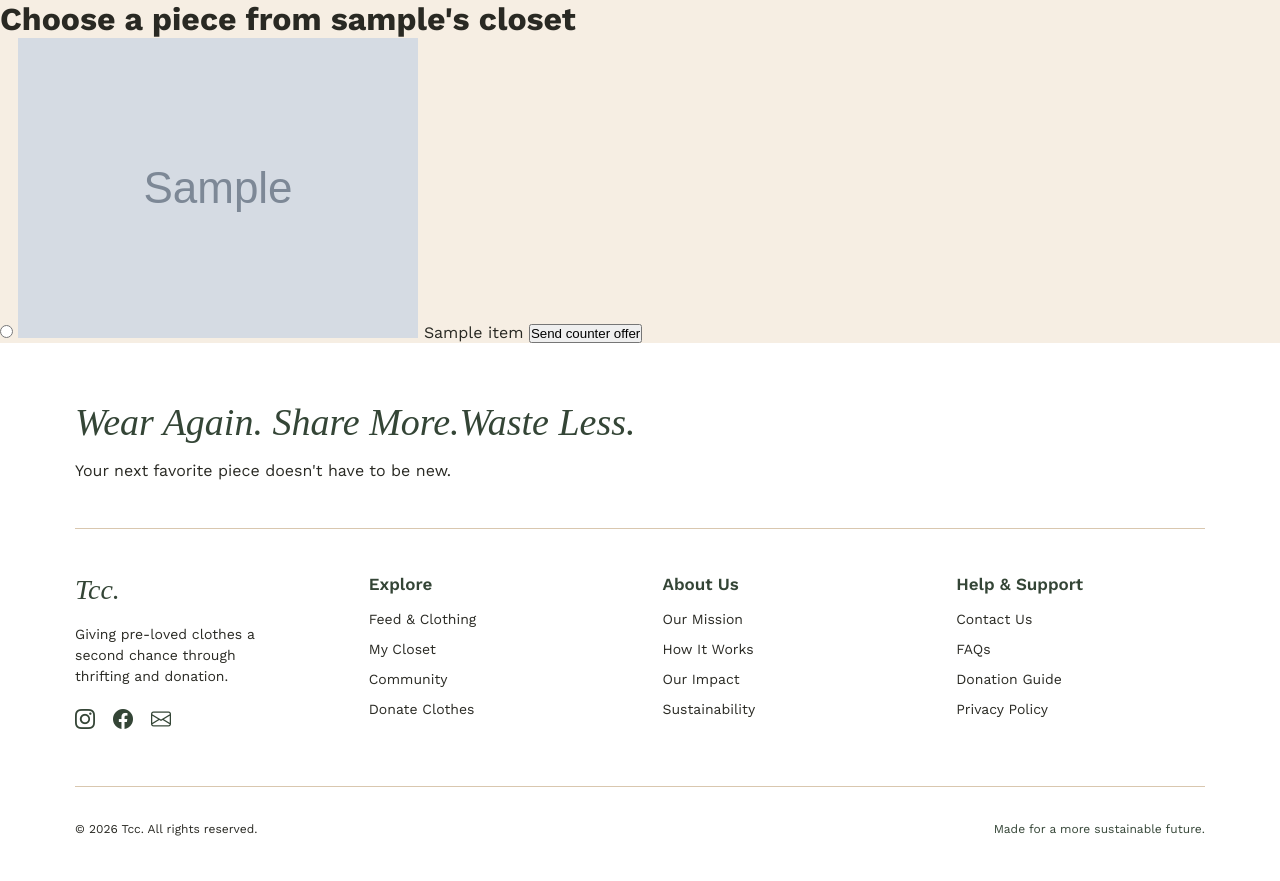
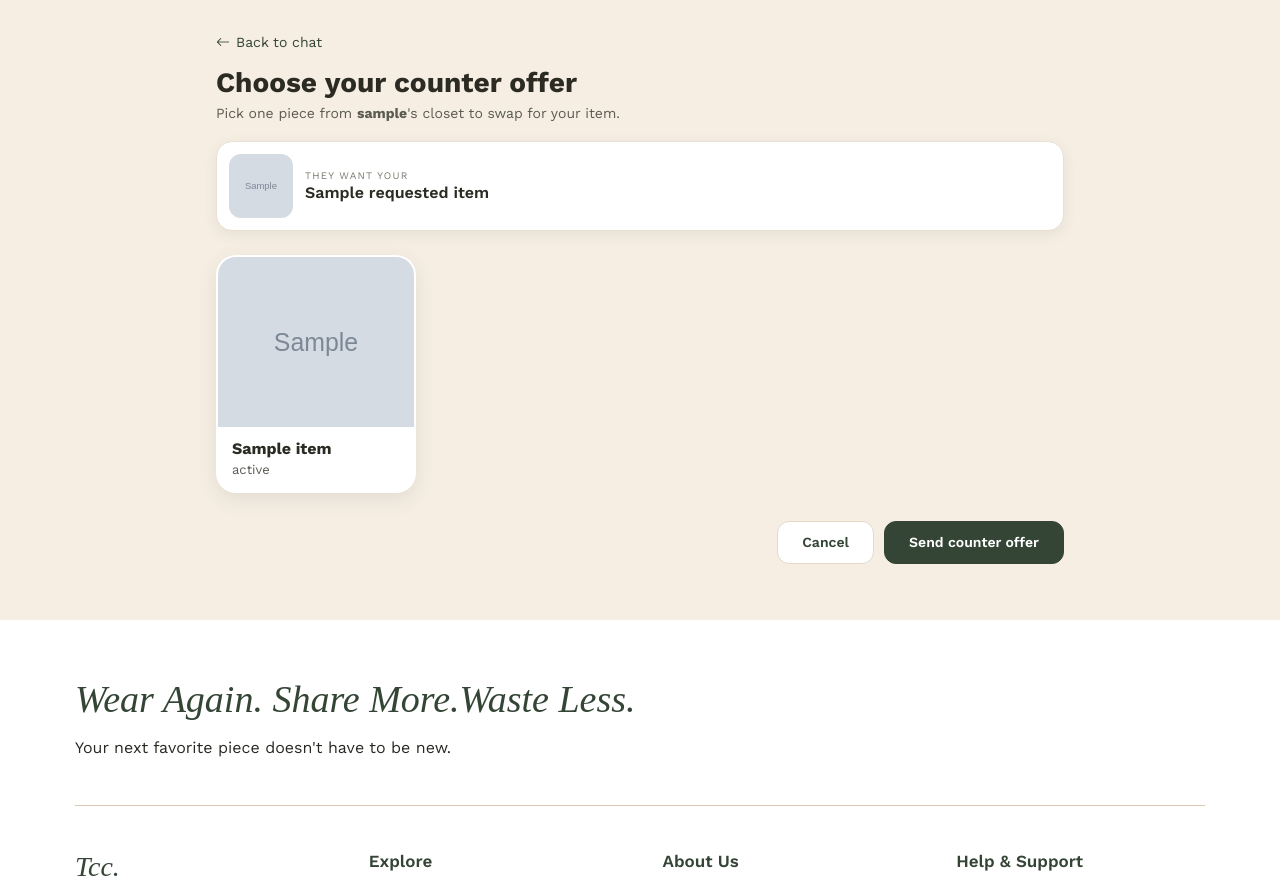
Before and after one commit to the-closet-club-tcc/the-closet-club, a Django app: template templates/swap/choose_counter.html in a window 1280 px wide. Shown: the part 70-951 px from the top of the page. Before the commit the page ends 906 px from the top, so only its background shows below. Run offline with Django 5.2, Linux system fonts and the light colour scheme; the template is opened without the code that fills it: most values are stand-ins (such as "Sample title", 1, 10 or a date in 2020); grey boxes marked "Sample" are stand-in pictures; some web fonts are replaced.

Commit message:
style(swap): restyle counter offer page to match site theme with self-contained theme CSS

```diff
--- a/templates/swap/choose_counter.html
+++ b/templates/swap/choose_counter.html
@@ -1,16 +1,97 @@
 {% extends 'base.html' %}
 {% block content %}
-<div class="max-w-2xl mx-auto p-4">
-  <h1 class="text-xl font-bold">Choose a piece from {{ swap_request.sender.username }}'s closet</h1>
-  <form method="post">{% csrf_token %}
-    {% for item in choices %}
-      <label class="flex items-center gap-3 border rounded p-2 my-2">
+<style>
+  .cc-wrap { max-width: 880px; margin: 0 auto; padding: 32px 16px 56px; }
+  .cc-back { display: inline-flex; align-items: center; gap: 6px; font-size: 14px; color: #344536; text-decoration: none; margin-bottom: 16px; }
+  .cc-back:hover { text-decoration: underline; }
+  .cc-title { font-size: 28px; font-weight: 700; color: #2B2B24; margin: 0; }
+  .cc-sub { margin: 6px 0 0; font-size: 14px; color: #5b5b52; }
+
+  .cc-want { display: flex; align-items: center; gap: 12px; margin-top: 20px; padding: 12px; background: #fff;
+             border: 1px solid #E8E0D0; border-radius: 16px; box-shadow: 0 4px 14px rgba(52,69,54,.08); }
+  .cc-want img, .cc-want .cc-ph { width: 64px; height: 64px; border-radius: 12px; object-fit: cover; flex-shrink: 0; }
+  .cc-label { font-size: 10px; letter-spacing: .12em; text-transform: uppercase; color: #7a7a70; margin: 0; }
+  .cc-name { margin: 2px 0 0; font-weight: 600; color: #2B2B24; }
+
+  .cc-grid { display: grid; grid-template-columns: repeat(auto-fill, minmax(190px, 1fr)); gap: 16px; margin-top: 24px; }
+  .cc-opt { position: relative; display: block; cursor: pointer; }
+  .cc-opt input { position: absolute; opacity: 0; pointer-events: none; }
+  .cc-card { background: #fff; border: 2px solid transparent; border-radius: 20px; overflow: hidden;
+             box-shadow: 0 6px 20px rgba(52,69,54,.10); transition: box-shadow .15s, border-color .15s, transform .15s; }
+  .cc-opt:hover .cc-card { box-shadow: 0 10px 26px rgba(52,69,54,.16); transform: translateY(-2px); }
+  .cc-opt input:checked + .cc-card { border-color: #344536; }
+  .cc-opt input:focus-visible + .cc-card { outline: 2px solid #B8863B; outline-offset: 2px; }
+  .cc-img { width: 100%; height: 170px; object-fit: cover; display: block; }
+  .cc-ph { display: flex; align-items: center; justify-content: center; background: #DCE3D8; color: #344536; font-size: 28px; }
+  .cc-body { padding: 12px 14px 14px; }
+  .cc-body h3 { margin: 0; font-size: 16px; font-weight: 700; color: #2B2B24; overflow: hidden; text-overflow: ellipsis; white-space: nowrap; }
+  .cc-body p { margin: 4px 0 0; font-size: 13px; color: #5b5b52; }
+  .cc-check { position: absolute; top: 10px; right: 10px; width: 26px; height: 26px; border-radius: 50%;
+              background: #344536; color: #fff; display: none; align-items: center; justify-content: center; font-size: 14px; }
+  .cc-opt input:checked ~ .cc-check { display: flex; }
+
+  .cc-actions { display: flex; justify-content: flex-end; gap: 10px; margin-top: 28px; }
+  .cc-btn { font: inherit; font-size: 14px; font-weight: 600; padding: 12px 24px; border-radius: 12px; cursor: pointer;
+            text-decoration: none; display: inline-block; line-height: 1.2; }
+  .cc-btn-primary { background: #344536; color: #fff; border: 1px solid #344536; }
+  .cc-btn-primary:hover { background: #2a392b; }
+  .cc-btn-ghost { background: #fff; color: #344536; border: 1px solid #E3DAC8; }
+  .cc-btn-ghost:hover { background: #F6F1E7; }
+
+  .cc-empty { margin-top: 24px; padding: 32px; text-align: center; background: rgba(255,255,255,.6);
+              border: 1px dashed #E3DAC8; border-radius: 20px; color: #5b5b52; }
+  .cc-empty strong { display: block; color: #2B2B24; margin-bottom: 4px; }
+</style>
+
+<div class="cc-wrap">
+  <a href="javascript:history.back()" class="cc-back"><i class="bi bi-arrow-left"></i> Back to chat</a>
+
+  <h1 class="cc-title">Choose your counter offer</h1>
+  <p class="cc-sub">Pick one piece from <strong>{{ swap_request.sender.username }}</strong>'s closet to swap for your item.</p>
+
+  {% with item=swap_request.requested_item %}
+  {% if item %}
+  <div class="cc-want">
+    {% if item.photo %}<img src="{{ item.photo.url }}" alt="{{ item.name }}">
+    {% else %}<div class="cc-ph"><i class="bi bi-handbag"></i></div>{% endif %}
+    <div>
+      <p class="cc-label">They want your</p>
+      <p class="cc-name">{{ item.name }}</p>
+    </div>
+  </div>
+  {% endif %}
+  {% endwith %}
+
+  <form method="post">
+    {% csrf_token %}
+    {% if choices %}
+    <div class="cc-grid">
+      {% for item in choices %}
+      <label class="cc-opt">
         <input type="radio" name="offered_item" value="{{ item.pk }}" required>
-        {% if item.image %}<img src="{{ item.image.url }}" class="w-16 h-16 object-cover rounded">{% endif %}
-        <span>{{ item.name }}</span>
+        <div class="cc-card">
+          {% if item.photo %}<img src="{{ item.photo.url }}" alt="{{ item.name }}" class="cc-img">
+          {% else %}<div class="cc-img cc-ph"><i class="bi bi-handbag"></i></div>{% endif %}
+          <div class="cc-body">
+            <h3>{{ item.name }}</h3>
+            <p>{{ item.get_status_display }}</p>
+          </div>
+        </div>
+        <span class="cc-check"><i class="bi bi-check-lg"></i></span>
       </label>
-    {% empty %}<p>No pieces available to offer.</p>{% endfor %}
-    <button class="btn">Send counter offer</button>
+      {% endfor %}
+    </div>
+
+    <div class="cc-actions">
+      <button type="button" class="cc-btn cc-btn-ghost" onclick="history.back()">Cancel</button>
+      <button type="submit" class="cc-btn cc-btn-primary">Send counter offer</button>
+    </div>
+    {% else %}
+    <div class="cc-empty">
+      <strong>No pieces available to offer</strong>
+      {{ swap_request.sender.username }} has nothing open for swap right now.
+    </div>
+    {% endif %}
   </form>
 </div>
 {% endblock %}
```
